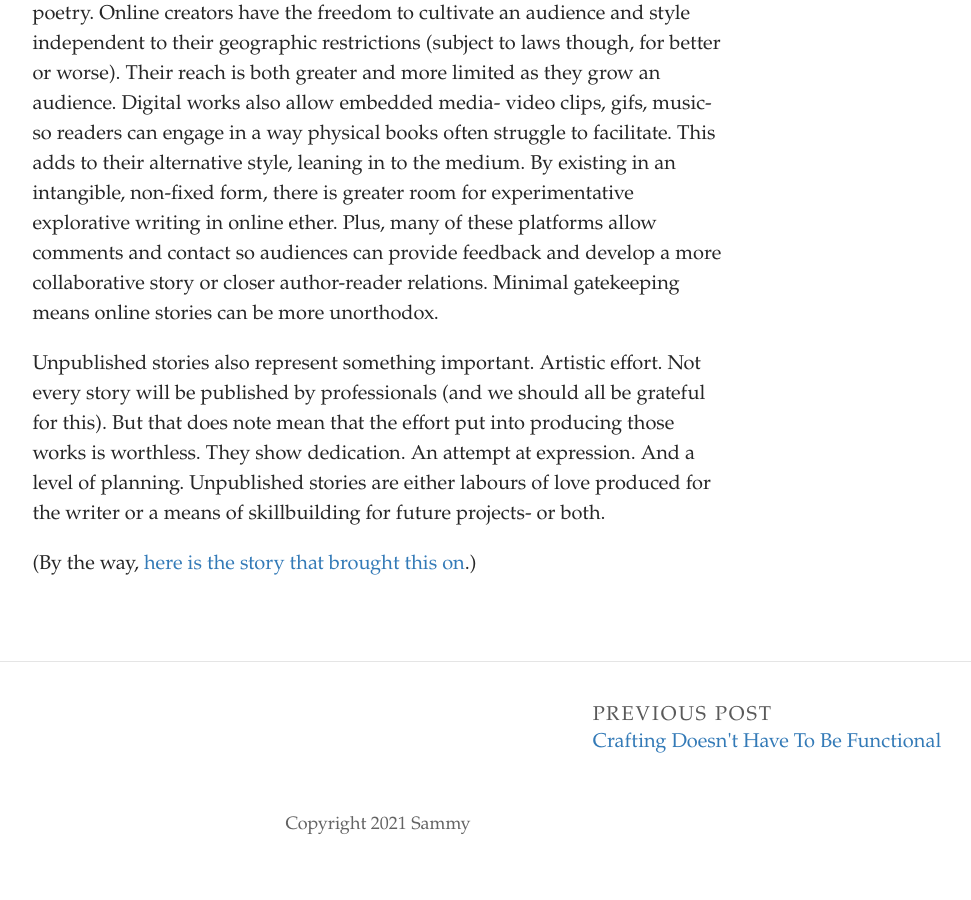
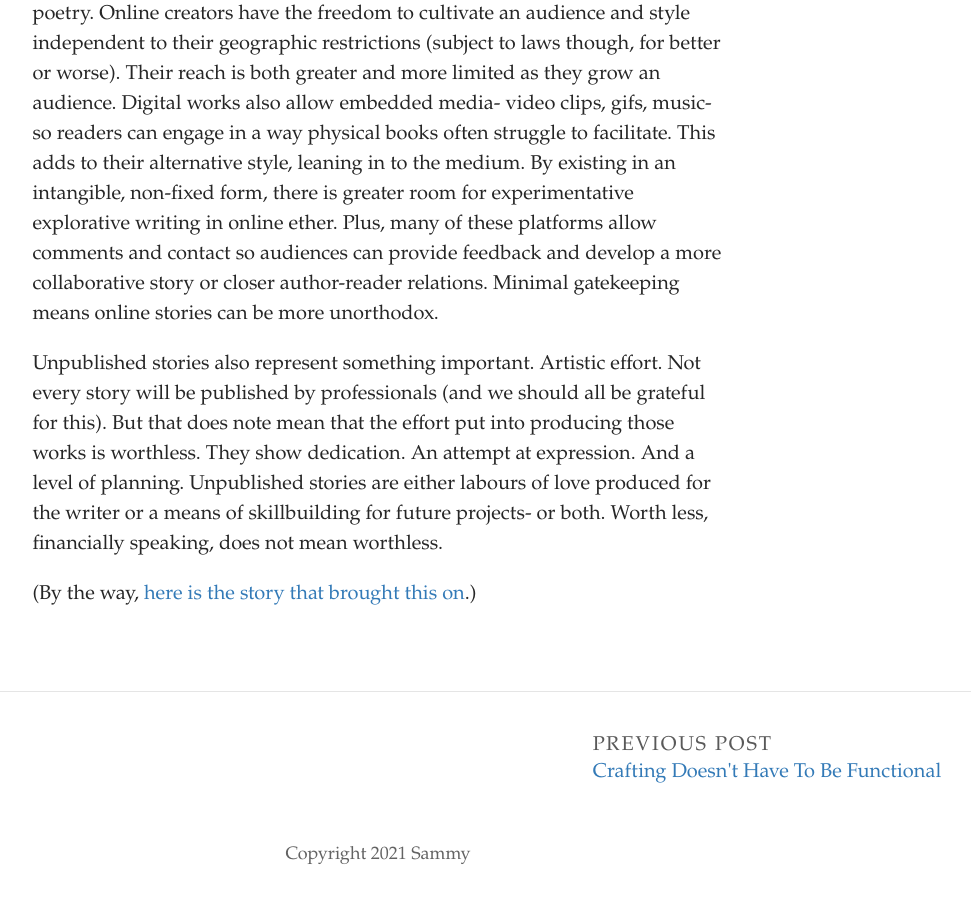
Before and after one commit to SammySpinsAYarn/Blog, a Jekyll site: the page built from _posts/2023-07-06-can-go-back-to-books-now.md, in a window 1280 px wide and 900 px high, scrolled down 1096 px. Shown: the whole window, without its empty margins (262-1233 px from the left). Built offline with Jekyll 4.4.1, drawn with Linux system fonts in a browser that asks for light colours; some web fonts are replaced; before the commit the page ends 1966 px from its top, so only the background shows below that.

Commit message:
Update Post “2023-07-06-can-go-back-to-books-now”

```diff
--- a/_posts/2023-07-06-can-go-back-to-books-now.md
+++ b/_posts/2023-07-06-can-go-back-to-books-now.md
@@ -11,6 +11,6 @@ Open access digital stories can hugely vary in quality. They range from the infa
 
 Y﻿et the lack of censorship means the stories are *allowed* to be different. They can rely on tropes of be completely alien. Lean into pop culture or entirely ignore it. Be six word stories or tomes of over a thousand pages. There is a reason instagram poetry is recognised as a different style to conventional poetry. Online creators have the freedom to cultivate an audience and style independent to their geographic restrictions (subject to laws though, for better or worse). Their reach is both greater and more limited as they grow an audience. Digital works also allow embedded media- video clips, gifs, music- so readers can engage in a way physical books often struggle to facilitate. This adds to their alternative style, leaning in to the medium. By existing in an intangible, non-fixed form, there is greater room for experimentative explorative writing in online ether. Plus, many of these platforms allow comments and contact so audiences can provide feedback and develop a more collaborative story or closer author-reader relations. Minimal gatekeeping means online stories can be more unorthodox.
 
-Unpublished stories also represent something important. Artistic effort. Not every story will be published by professionals (and we should all be grateful for this). But that does note mean that the effort put into producing those works is worthless. They show dedication. An attempt at expression. And a level of planning. Unpublished stories are either labours of love produced for the writer or a means of skillbuilding for future projects- or both.
+Unpublished stories also represent something important. Artistic effort. Not every story will be published by professionals (and we should all be grateful for this). But that does note mean that the effort put into producing those works is worthless. They show dedication. An attempt at expression. And a level of planning. Unpublished stories are either labours of love produced for the writer or a means of skillbuilding for future projects- or both. Worth less, financially speaking, does not mean worthless.
 
 (﻿By the way, [here is the story that brought this on](https://wanderinginn.com/table-of-contents/).)
```
